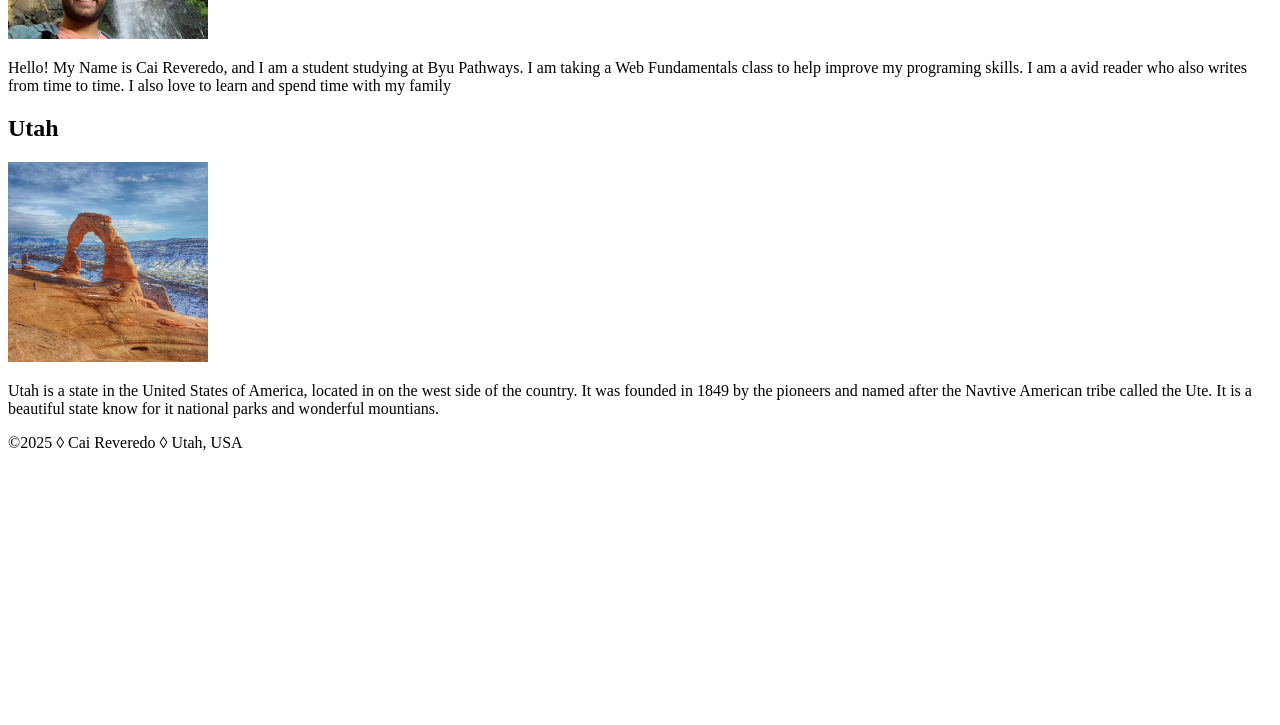
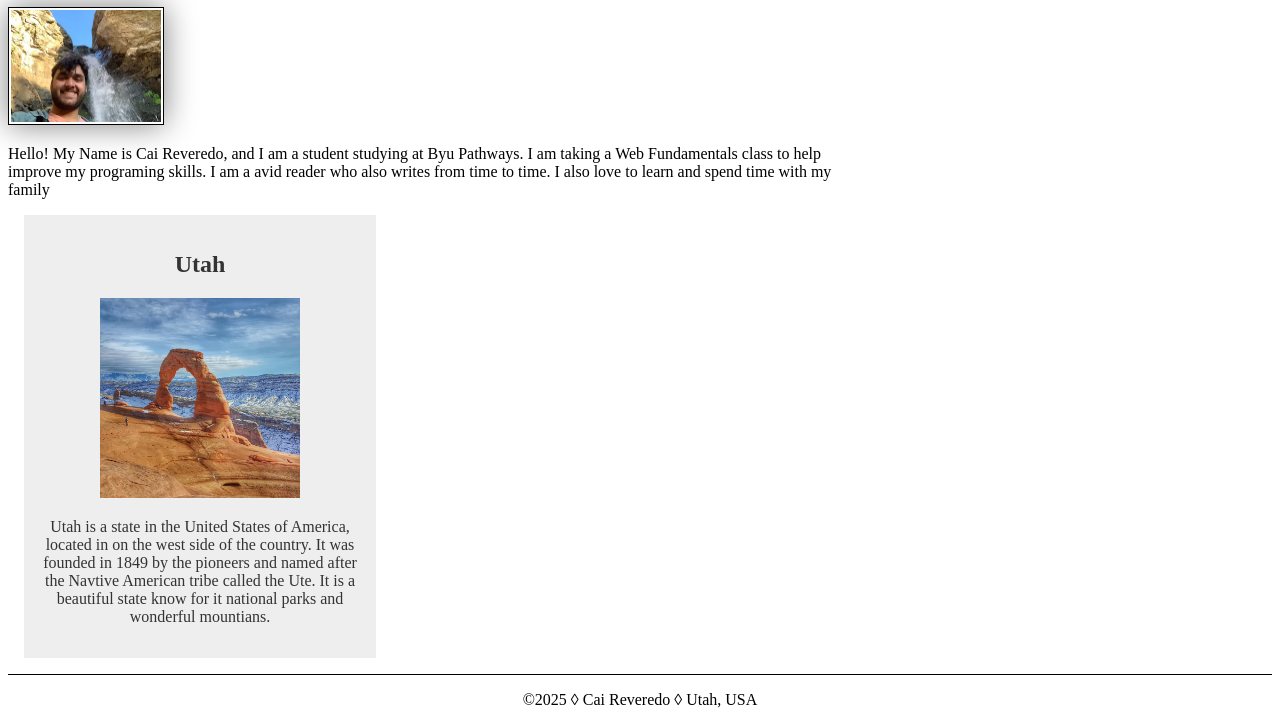
Before and after one commit to cai-rev/wdd130, a plain HTML site: page index.html in a window 1280 px wide. Shown: the part 217-942 px from the top of the page. Before the commit the page ends 800 px from the top, so only its background shows below. Drawn offline with Linux system fonts and the light colour scheme.

Commit message:
fix mistake

```diff
--- a/index.html
+++ b/index.html
@@ -6,7 +6,7 @@
         <title>Cai Reveredo | WDD 130</title>
         <meta name="description" content="Cai Reveredo, Utah, rafting website, Web Fundamentals class">
         <meta name="author" name="Cai Reveredo">
-        <link rel="stylesheet"  ref="styles/styles.css">
+        <link rel="stylesheet"  href="styles/styles.css">
     </head>
     <body>
         <header>
```
